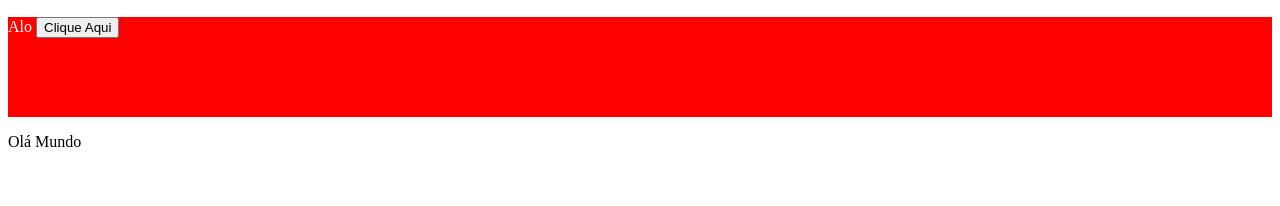
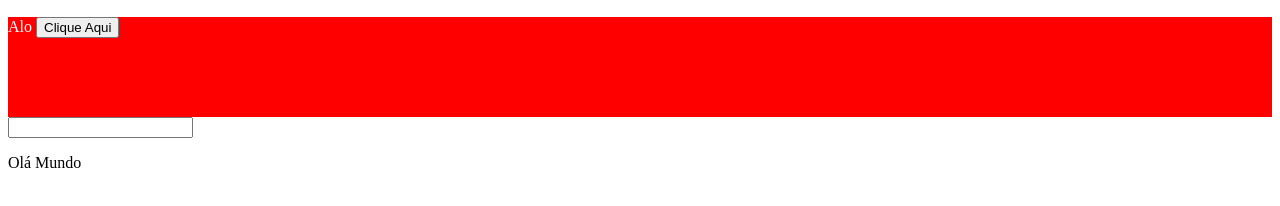
Before and after one commit to GuxxtavoMsousa/auladegit, a plain HTML site: page index.html in a window 1280 px wide. Shown: the part 110-316 px from the top of the page. Drawn offline with Linux system fonts and the light colour scheme.

Commit message:
feat: input adicionado

```diff
--- a/index.html
+++ b/index.html
@@ -13,6 +13,7 @@
     <div style= "background-color: red;width: 100%; height: 100px; color: white;">Alo
         <button>Clique Aqui</button>
     </div>
+    <input type='text'></input>
     <p>Olá Mundo</p>
 
 </body>
```
